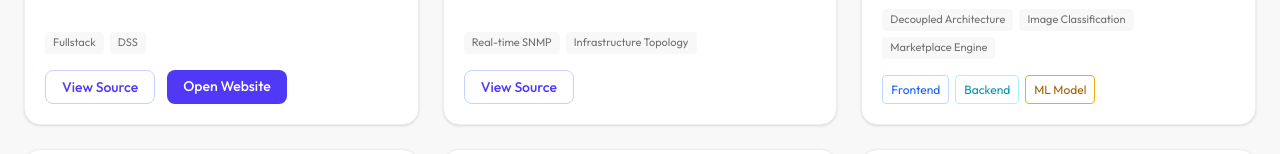
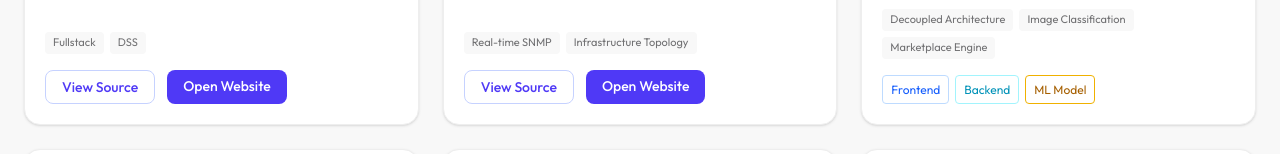
Before and after one commit to dedybayu/portfolio, a website: page index.html in a window 1280 px wide. Shown: the part 1359-1513 px from the top of the page. Drawn offline with nearby package versions, Linux system fonts and the light colour scheme.

Commit message:
add: open website netmonitor

```diff
--- a/index.html
+++ b/index.html
@@ -376,6 +376,10 @@
                         <a href="https://github.com/dedybayu/net-monitor.git" target="_blank"
                             class="px-4 py-1.5 rounded-lg border border-indigo-200 text-indigo-600 hover:bg-indigo-50 hover:border-indigo-400 transition-colors font-medium">
                             View Source
+                        </a>
+                        <a href="https://netmonitor.dbsnetwork.my.id" target="_blank"
+                            class="px-4 py-1.5 rounded-lg bg-indigo-600 text-white hover:bg-indigo-700 transition-colors font-medium">
+                            Open Website
                         </a>
                     </div>
                 </article>
```
